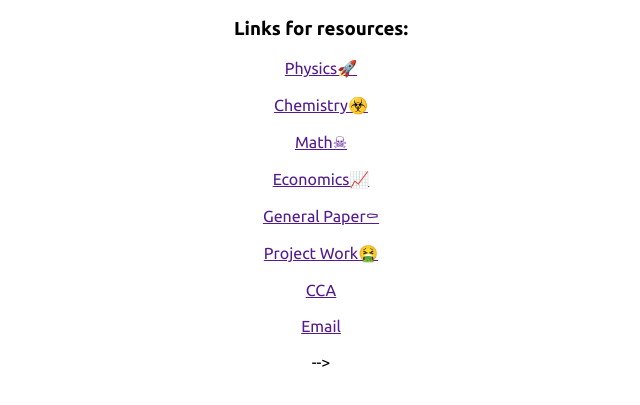
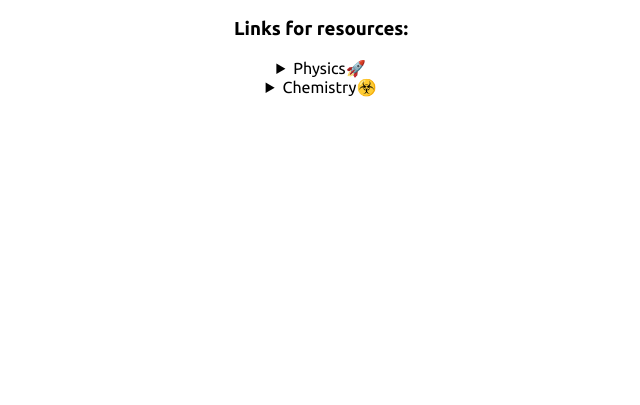
Before and after one commit to cpp-johnny/y5-resources, a plain HTML site: page index.html in a window 1280 px wide. Shown: the part 321-726 px from the top of the page, without its empty margins (319-959 px from the left). Drawn offline with Linux system fonts and the light colour scheme.

Commit message:
Update index.html

```diff
--- a/index.html
+++ b/index.html
@@ -34,26 +34,29 @@
     <h3>Links for resources: </h3>
 
 
-    <!--- under maintainence
-    <!-- These are left blank intentionally for privacy -->
-    <a href="">Physics🚀</a>  <br><br>
+    <details>   <!-- Physics ✅ -->
 
-    <a href="">Chemistry☣️</a>  <br><br>
+        <summary>Physics🚀</summary>
+        <br>
+        <a href="">1. Google Drive</a>
 
-    <a href="">Math☠</a>     <br><br>
+        <br>
+        <br>
+    </details>
 
-    <a href="">Economics📈</a>     <br><br>
+    <details>   <!-- Chem ✅ -->
 
-    <a href="">General Paper⚰</a>     <br><br>
+        <summary>Chemistry☣️</summary>
+        <br>
+        <a href="">1. Google Site</a>
 
-    <a href="">Project Work🤮</a>     <br><br>
+        <br>
+        <a href="">2. Data Booklet</a>
+        <br><br>
 
-    <a href="">CCA</a>      <br><br>
+    </details>
 
-    <a href="">Email</a>       <br><br>
-
-    -->
-
+    <!-- more stuff to add on-->
 
 
 </body>
```
